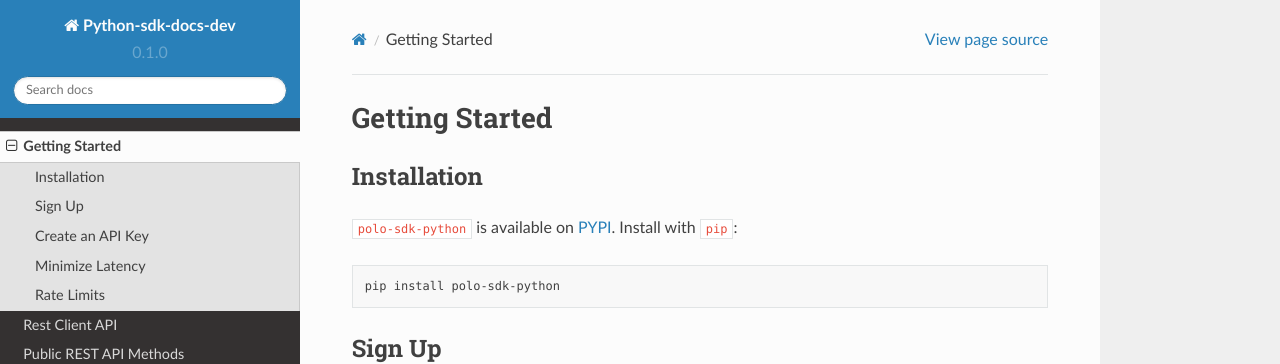
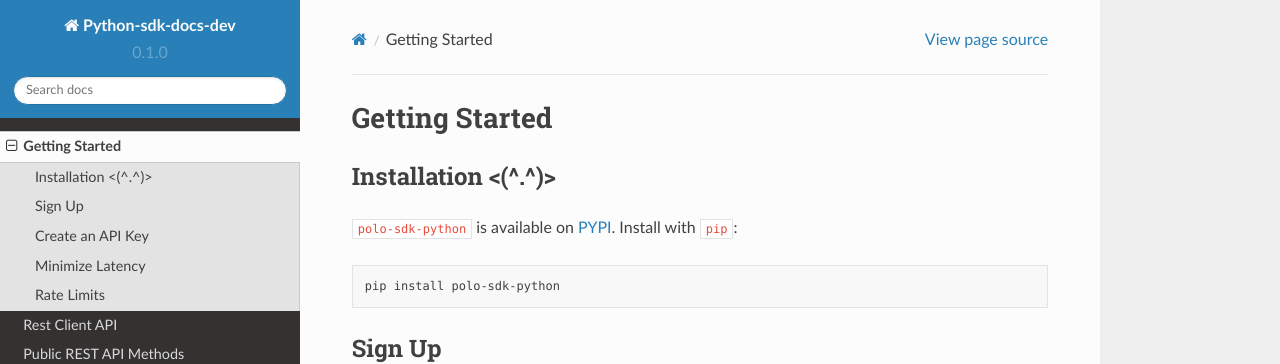
Before and after one commit to RobotJINI/python-sdk-docs-dev, a Sphinx documentation site: the page built from docs/source/getting_started.rst, in a window 1280 px wide and 1297 px high. Shown: the top 364 px of the window. Built offline with Sphinx 7.4.7 and the Read the Docs theme 2.0.0, drawn with Linux system fonts in a browser that asks for light colours.

```diff
--- a/docs/source/getting_started.rst
+++ b/docs/source/getting_started.rst
@@ -1,7 +1,7 @@
 Getting Started
 ===============
 
-Installation
+Installation <(^.^)>
 ------------
 
 ``polo-sdk-python`` is available on `PYPI <https://pypi.python.org/pypi/polo-sdk-python/>`_.
```
